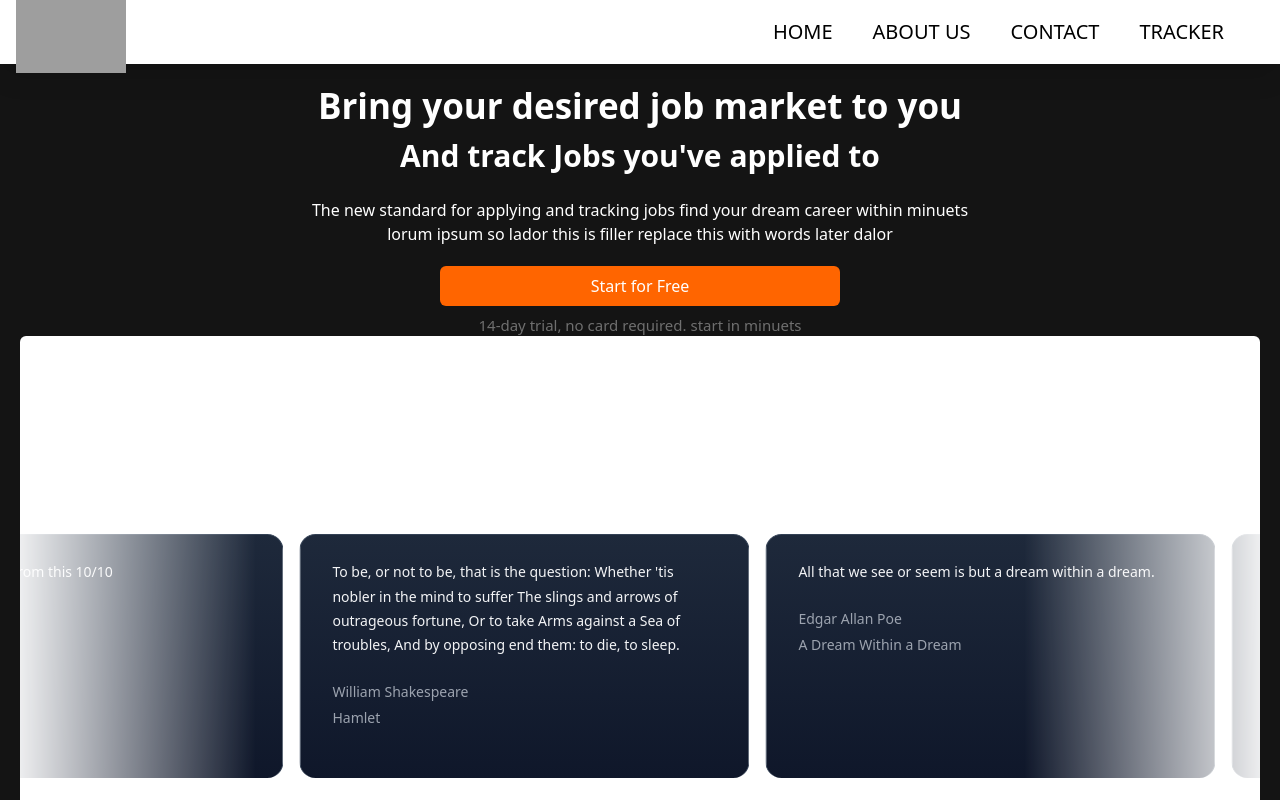
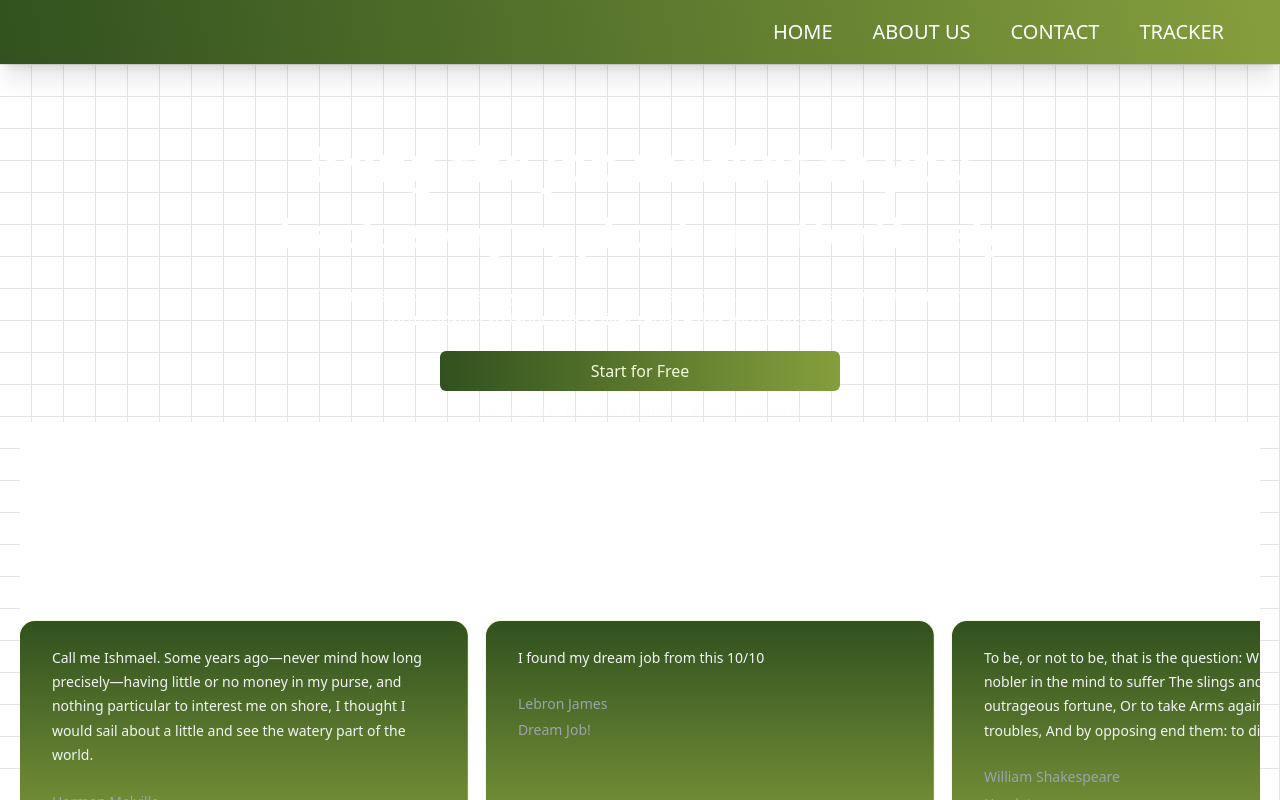
Before and after one commit to qasemdf/job-tracker, a Next.js app: page / in a window 1280 px wide. Shown: the top 800 px of the page. Built offline with nearby package versions, Linux system fonts and the light colour scheme; grey boxes are pictures that could not be loaded.

Commit message:
re-styled the homepage

```diff
--- a/app/components/home.tsx
+++ b/app/components/home.tsx
@@ -2,13 +2,13 @@ import { InfiniteMovingCards } from "./ui/MarqueeCards";
 
 function Home() {
   return (
-    <div className="flex flex-col p-5 pt-20 w-full">
-      <div className="flex flex-col items-center">
-        <h1 className="text-white text-[35px] font-semibold">
-          Bring your desired job market to you
+    <div className="flex flex-col p-5 pt-20 w-full dark:bg-[#1A1A19] bg-white dark:bg-grid-white/[0.1] bg-grid-black/[0.1] ">
+      <div className="flex flex-col items-center mt-12">
+        <h1 className="text-white text-[48px] font-semibold">
+          Bring the job market to you
         </h1>
-        <h2 className="text-white text-[30px] font-semibold text-center">
-          And track Jobs you've applied to
+        <h2 className="text-white text-[42px] font-semibold text-center">
+          Track every application effortlessly
         </h2>
         <p className="mt-5 text-white">
           The new standard for applying and tracking jobs find your dream career
@@ -18,14 +18,19 @@ function Home() {
           lorum ipsum so lador this is filler replace this with words later
           dalor
         </p>
-        <button className="mt-5 text-white p-2 font-medium w-[400px] rounded-md bg-[#FF6500]">
+        <button
+          className="mt-5 text-[#F6FCDF] p-2 font-medium w-[400px] rounded-md "
+          style={{
+            background: "linear-gradient(90deg, #31511E, #859F3D",
+          }}
+        >
           Start for Free
         </button>
         <p className="text-[15px] mt-2 text-[#fbfbfb65]">
           14-day trial, no card required. start in minuets
         </p>
       </div>
-      <div className="h-[40rem] rounded-md flex flex-col antialiased bg-white dark:bg-[#141414] dark:bg-grid-white/[0.05] items-center justify-center relative overflow-hidden">
+      <div className="h-[40rem] rounded-md flex flex-col antialiased bg-white dark:bg-transparent  items-center justify-center relative overflow-hidden">
         <InfiniteMovingCards
           items={testimonials}
           direction="left"
@@ -39,8 +44,6 @@ function Home() {
         <h2 className="text-white text-[26px] pl-4">
           look for the jobs your interested in
         </h2>
-        <div className="w-full max-w-[400px] h-[230px] mt-16 rounded-lg bg-[#414141]"></div>
-        <div className="w-full max-w-[400px] h-[230px] mt-16 rounded-lg bg-[#414141]"></div>
       </div>
     </div>
   );
--- a/app/components/ui/MarqueeCards.tsx
+++ b/app/components/ui/MarqueeCards.tsx
@@ -73,7 +73,7 @@ export const InfiniteMovingCards = ({
     <div
       ref={containerRef}
       className={cn(
-        "scroller relative z-20  max-w-7xl overflow-hidden  [mask-image:linear-gradient(to_right,transparent,white_20%,white_80%,transparent)]",
+        "scroller relative z-20 bg-none max-w-[2300] overflow-hidden [mask-image:linear-gradient(to_right,transparent,white_20%,white_80%,transparent)]",
         className
       )}
     >
@@ -87,10 +87,9 @@ export const InfiniteMovingCards = ({
       >
         {items.map((item, idx) => (
           <li
-            className="w-[350px] max-w-full relative rounded-2xl border border-b-0 flex-shrink-0 border-slate-700 px-8 py-6 md:w-[450px]"
+            className="w-[350px] max-w-full relative rounded-2xl border border-b-0 flex-shrink-0 border-[#F6FCDF] px-8 py-6 md:w-[450px]"
             style={{
-              background:
-                "linear-gradient(180deg, var(--slate-800), var(--slate-900)",
+              background: "linear-gradient(180deg, #31511E, #859F3D",
             }}
             key={item.name}
           >
--- a/app/components/ui/navbar.tsx
+++ b/app/components/ui/navbar.tsx
@@ -5,11 +5,17 @@ import React from "react";
 
 export default function Navbar() {
   return (
-    <nav className="fixed w-full h-16 shadow-xl bg-white">
+    <nav
+      className="fixed z-50 w-full h-16 shadow-xl bg-[#31511E]"
+      style={{
+        background: "linear-gradient(80deg, #31511E, #859F3D",
+      }}
+    >
       <div className="flex justify-between items-center h-full w-full px-4 2xl:px-16">
         <Link href="/">
           <Image
             src="/Logo.png"
+            hidden="true"
             alt="logo"
             width="110"
             height="20"
@@ -20,22 +26,22 @@ export default function Navbar() {
         <div>
           <ul className="hidden sm:flex">
             <Link href="/">
-              <li className="ml-10 uppercase hover:border-b text-xl text-black">
+              <li className="ml-10 uppercase hover:border-b text-xl text-white">
                 Home
               </li>
             </Link>
             <Link href="/about">
-              <li className="ml-10 uppercase hover:border-b text-xl text-black">
+              <li className="ml-10 uppercase hover:border-b text-xl text-white">
                 About Us
               </li>
             </Link>
             <Link href="/contact">
-              <li className="ml-10 uppercase hover:border-b text-xl text-black">
+              <li className="ml-10 uppercase hover:border-b text-xl text-white">
                 Contact
               </li>
             </Link>
             <Link href="/">
-              <li className="mx-10 uppercase hover:border-b text-xl text-black">
+              <li className="mx-10 uppercase hover:border-b text-xl text-white">
                 Tracker
               </li>
             </Link>
--- a/app/globals.css
+++ b/app/globals.css
@@ -3,5 +3,5 @@
 @tailwind utilities;
 
 body {
-  background-color: #141414;
+  background-color: #1a1a19;
 }
--- a/package.json
+++ b/package.json
@@ -13,6 +13,7 @@
     "clsx": "^2.1.1",
     "firebase": "^11.0.1",
     "framer-motion": "^11.11.11",
+    "mini-svg-data-uri": "^1.4.4",
     "next": "15.0.2",
     "react": "^18.2.0",
     "react-dom": "^18.2.0",
--- a/tailwind.config.ts
+++ b/tailwind.config.ts
@@ -1,4 +1,8 @@
 import type { Config } from "tailwindcss";
+const defaultTheme = require("tailwindcss/defaultTheme");
+const svgToDataUri = require("mini-svg-data-uri");
+const colors = require("tailwindcss/colors");
+import flattenColorPalette from "tailwindcss/lib/util/flattenColorPalette";
 
 const config: Config = {
   content: [
@@ -25,12 +29,35 @@ const config: Config = {
       },
     },
   },
-  plugins: [addVariablesForColors],
+  plugins: [
+    addVariablesForColors,
+    function ({ matchUtilities, theme }: any) {
+      matchUtilities(
+        {
+          "bg-grid": (value: any) => ({
+            backgroundImage: `url("${svgToDataUri(
+              `<svg xmlns="http://www.w3.org/2000/svg" viewBox="0 0 32 32" width="32" height="32" fill="none" stroke="${value}"><path d="M0 .5H31.5V32"/></svg>`
+            )}")`,
+          }),
+          "bg-grid-small": (value: any) => ({
+            backgroundImage: `url("${svgToDataUri(
+              `<svg xmlns="http://www.w3.org/2000/svg" viewBox="0 0 32 32" width="8" height="8" fill="none" stroke="${value}"><path d="M0 .5H31.5V32"/></svg>`
+            )}")`,
+          }),
+          "bg-dot": (value: any) => ({
+            backgroundImage: `url("${svgToDataUri(
+              `<svg xmlns="http://www.w3.org/2000/svg" viewBox="0 0 32 32" width="16" height="16" fill="none"><circle fill="${value}" id="pattern-circle" cx="10" cy="10" r="1.6257413380501518"></circle></svg>`
+            )}")`,
+          }),
+        },
+        { values: flattenColorPalette(theme("backgroundColor")), type: "color" }
+      );
+    },
+  ],
 };
 
 function addVariablesForColors({ addBase, theme }: any) {
-  const colors = theme("colors");
-
+  // Flatten the theme colors using the helper function `flattenColors`
   const flattenColors = (
     obj: Record<string, string | Record<string, string>>,
     prefix = ""
@@ -45,9 +72,10 @@ function addVariablesForColors({ addBase, theme }: any) {
       return acc;
     }, {} as Record<string, string>);
 
-  const allColors = flattenColors(colors);
+  // Get all theme colors and convert them to CSS variables
+  const allColors = flattenColors(theme("colors"));
 
-  let newVars = Object.fromEntries(
+  const newVars = Object.fromEntries(
     Object.entries(allColors).map(([key, val]) => [`--${key}`, val])
   );
 
```
Also changed, not shown: 1 other file (tests, documents, lock files or other folders).
